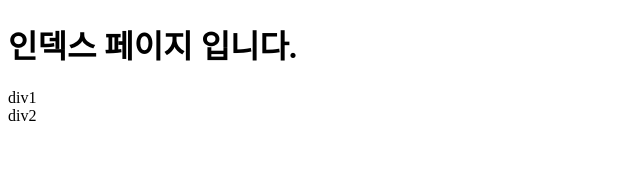
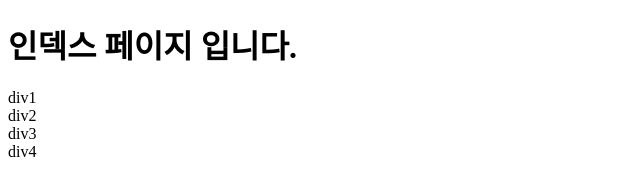
Before and after one commit to seik1224/test13, a plain HTML site: page index.html in a window 1280 px wide. Shown: the full height of the page, 0-640 px from the left. Drawn offline with Linux system fonts and the light colour scheme.

Commit message:
div4 added:

```diff
--- a/index.html
+++ b/index.html
@@ -8,5 +8,7 @@
 	<h1>인덱스 페이지 입니다.</h1>
 	<div>div1</div>
 	<div>div2</div>
+	<div>div3</div>
+	<div>div4</div>
 </body>
 </html>
```
